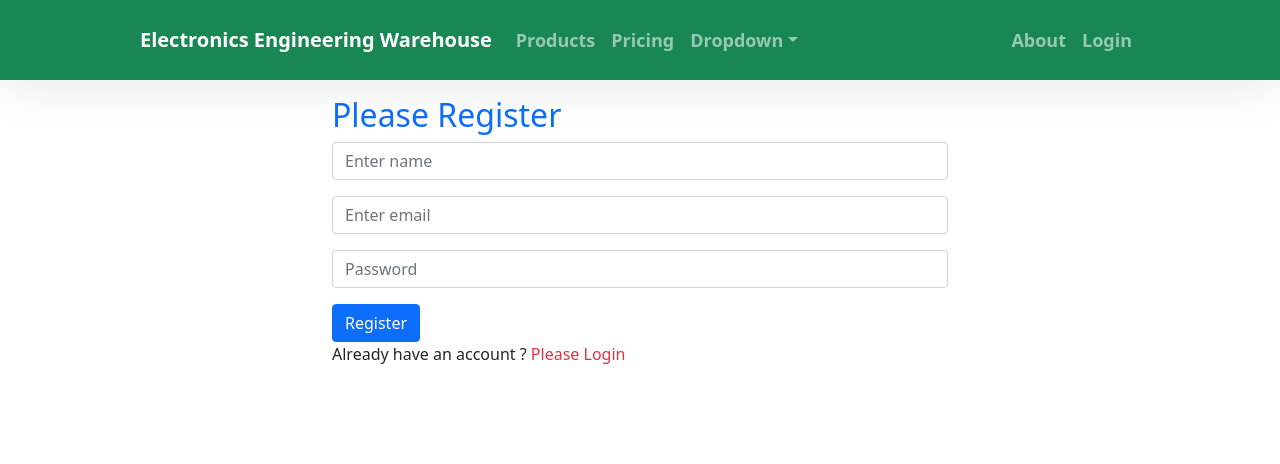
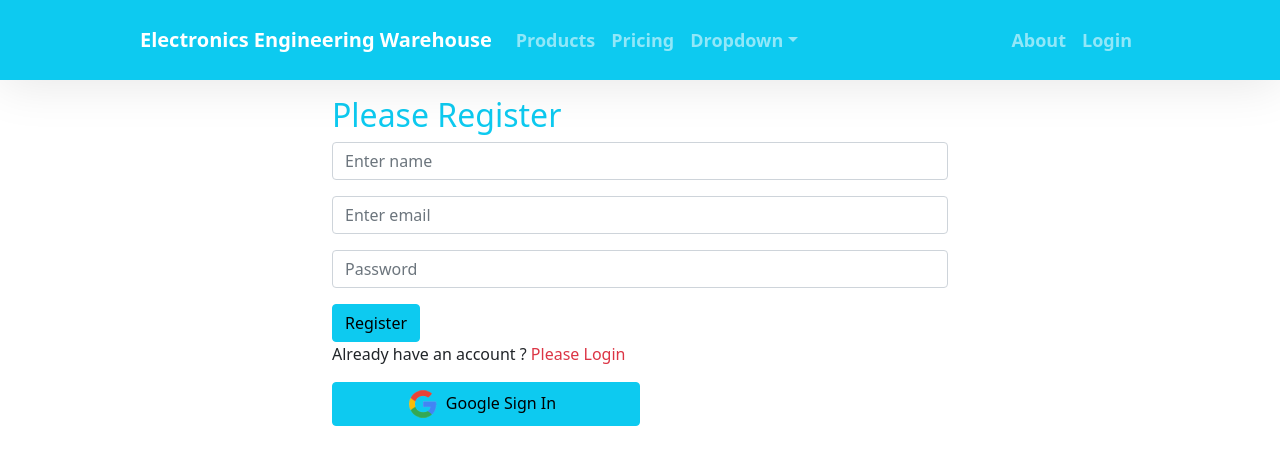
Before and after one commit to raselcsedev/electronics-engineering-warehouse, a React (Create React App) app: page /register in a window 1280 px wide. Shown: the top 464 px of the page. Built offline with nearby package versions, Linux system fonts and the light colour scheme; no server answers.

Commit message:
google signin implement

```diff
--- a/src/App.js
+++ b/src/App.js
@@ -8,6 +8,8 @@ import ProductDetail from './Pages/ProductDetail/ProductDetail';
 import NotFound from './Pages/Shared/NotFound/NotFound';
 import Login from './Pages/Login/Login/Login';
 import Register from './Pages/Login/Register/Register';
+import RequireRoute from './Pages/Login/RequireRoute/RequireRoute';
+import Inventory from './Pages/Inventory/Inventory/Inventory';
 
 
 function App() {
@@ -21,6 +23,11 @@ function App() {
         <Route path='/about' element={<About></About>}></Route>
         <Route path='/login' element={<Login></Login>} ></Route>
         <Route path='/register' element={<Register></Register>} ></Route>
+        <Route path='/inventory' element={
+          <RequireRoute>
+            <Inventory></Inventory>
+          </RequireRoute>
+        }></Route>
         <Route path='*' element={<NotFound></NotFound>}></Route>
       </Routes>
 
--- /dev/null
+++ b/src/Pages/Inventory/Inventory/Inventory.js
@@ -0,0 +1,11 @@
+import React from 'react';
+
+const Inventory = () => {
+    return (
+        <div>
+            <h2>inventory........</h2>
+        </div>
+    );
+};
+
+export default Inventory;
--- a/src/Pages/Login/Login/Login.js
+++ b/src/Pages/Login/Login/Login.js
@@ -1,14 +1,17 @@
 import React, { useRef } from 'react';
 import { Button, Form } from 'react-bootstrap';
-import { Link, useNavigate } from 'react-router-dom';
+import { Link,useLocation, useNavigate } from 'react-router-dom';
 import { useSignInWithEmailAndPassword } from 'react-firebase-hooks/auth';
 import auth from '../../../firebase.init';
+import Social from '../Social/Social';
 
 const Login = () => {
     const emailRef = useRef('');
     const passwordRef = useRef('');
     const navigate = useNavigate();
-
+    const location = useLocation();
+    let from = location.state?.from?.pathname || '/';
+    let errorShow;
     const [
         signInWithEmailAndPassword,
         user,
@@ -16,7 +19,13 @@ const Login = () => {
         error,
     ] = useSignInWithEmailAndPassword(auth);
     if (user) {
-        navigate('/home');
+        navigate(from, {replace:true});
+    }
+    if (error) {
+        errorShow = <div>
+            <p className='text-danger'>Error: {error.message}</p>
+        </div>
+
     }
 
     const handleSubmit = e => {
@@ -34,7 +43,7 @@ const Login = () => {
 
     return (
         <div className='container w-50 mx-auto'>
-            <h2 className='text-primary mt-3'>Please login</h2>
+            <h2 className='text-info mt-3'>Please login</h2>
             <Form onSubmit={handleSubmit}>
                 <Form.Group className="mb-3" controlId="formBasicEmail">
 
@@ -46,11 +55,14 @@ const Login = () => {
 
                     <Form.Control ref={passwordRef} type="password" placeholder="Password" required />
                 </Form.Group>
-                <Button variant="primary" type="submit">
+                <Button variant="info" type="submit">
                     Login
                 </Button>
             </Form>
+            {errorShow}
             <p>New User ? <Link to='/register' className='text-danger w-25 pe-auto text-decoration-none' onClick={navigateRegister}>Please Register</Link></p>
+
+            <Social></Social>
         </div>
     );
 };
--- a/src/Pages/Login/Register/Register.js
+++ b/src/Pages/Login/Register/Register.js
@@ -3,6 +3,7 @@ import { Button, Form } from 'react-bootstrap';
 import { Link, useNavigate } from 'react-router-dom';
 import { useCreateUserWithEmailAndPassword } from 'react-firebase-hooks/auth';
 import auth from '../../../firebase.init'
+import Social from '../Social/Social';
 
 const Register = () => {
 
@@ -33,7 +34,7 @@ const Register = () => {
     }
     return (
         <div className='container w-50 mx-auto'>
-            <h2 className='text-primary mt-3'>Please Register</h2>
+            <h2 className='text-info mt-3'>Please Register</h2>
             <Form onSubmit={handleRegister}>
                 <Form.Group className="mb-3" controlId="formBasicEmail">
 
@@ -50,11 +51,12 @@ const Register = () => {
 
                     <Form.Control type="password" name='password' placeholder="Password" />
                 </Form.Group>
-                <Button variant="primary" type="submit">
+                <Button variant="info" type="submit">
                     Register
                 </Button>
             </Form>
             <p>Already have an account ? <Link to='/login' className='text-danger w-25 pe-auto text-decoration-none' onClick={navigateLogin}>Please Login</Link></p>
+            <Social></Social>
         </div>
     );
 };
--- /dev/null
+++ b/src/Pages/Login/Social/Social.js
@@ -0,0 +1,36 @@
+import React from 'react';
+import google from '../../../images/social/google.png';
+import { useSignInWithGoogle } from 'react-firebase-hooks/auth';
+import auth from '../../../firebase.init';
+import { useNavigate } from 'react-router-dom';
+
+const Social = () => {
+    const [signInWithGoogle, user, loading, error] = useSignInWithGoogle(auth);
+    const navigate = useNavigate();
+
+    let errorShow;
+    if (error) {
+        errorShow = <div>
+            <p className='text-danger'>Error: {error.message}</p>
+        </div>
+
+    }
+
+    if (user) {
+        navigate('/home');
+    }
+
+    return (
+        <div>
+            <button
+                onClick={() => signInWithGoogle()}
+                className='btn btn-info w-50 d-block my-2'>
+                <img style={{ width: '30px' }} src={google} alt="" />
+                <span className='px-2'>Google Sign In</span>
+            </button>
+            {errorShow}
+        </div>
+    );
+};
+
+export default Social;
--- a/src/Pages/Shared/Header/Header.js
+++ b/src/Pages/Shared/Header/Header.js
@@ -1,12 +1,19 @@
+import { signOut } from 'firebase/auth';
 import React from 'react';
 import { Container, Nav, Navbar, NavDropdown } from 'react-bootstrap';
+import { useAuthState } from 'react-firebase-hooks/auth';
+import auth from '../../../firebase.init';
 import './Header.css'
 
 const Header = () => {
+    const [user] = useAuthState(auth);
+    const handleLogout = () =>{
+        signOut(auth);
+    }
     return (
         <>
-            <Navbar collapseOnSelect expand="lg" sticky='top' bg="success" variant="dark">
-                <Container className='text-black'>
+            <Navbar className='dark' collapseOnSelect expand="lg" sticky='top' bg="info" variant="dark">
+                <Container >
                     <Navbar.Brand href="/">Electronics Engineering Warehouse</Navbar.Brand>
                     <Navbar.Toggle aria-controls="responsive-navbar-nav" />
                     <Navbar.Collapse id="responsive-navbar-nav">
@@ -23,9 +30,14 @@ const Header = () => {
                         </Nav>
                         <Nav>
                             <Nav.Link href="/about">About</Nav.Link>
-                            <Nav.Link eventKey={2} href="/login">
+                            {
+                                user?
+                                <button className='btn btn-link text-decoration-none' onClick={handleLogout}>Logout</button>
+
+                                :
+                                <Nav.Link eventKey={2} href="/login">
                                 Login
-                            </Nav.Link>
+                            </Nav.Link>}
                         </Nav>
                     </Navbar.Collapse>
                 </Container>
```
Also changed, not shown: src/Pages/Inventory/Inventory/Inventory.css (added), src/Pages/Login/Social/Social.css (added), src/images/social/google.png (added).
